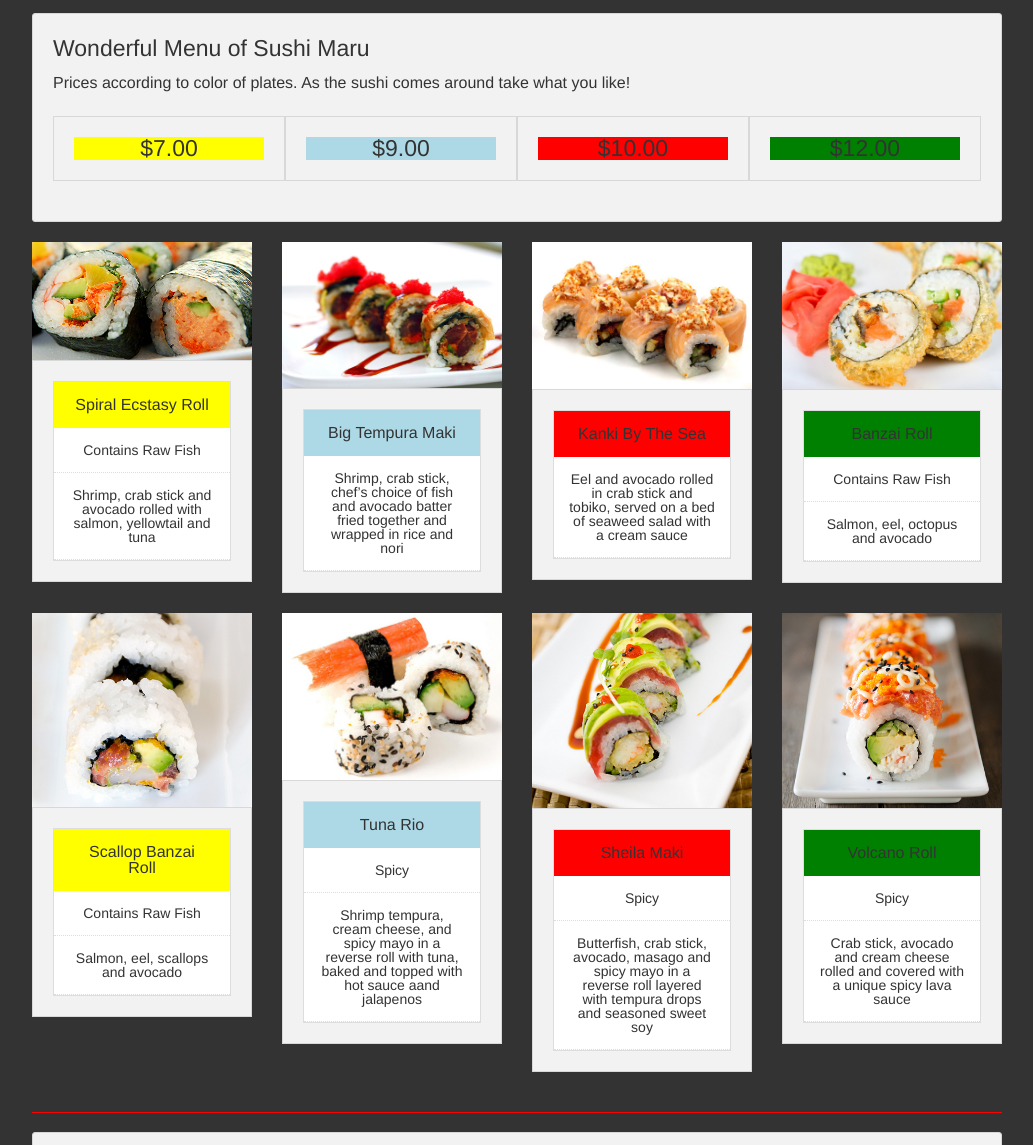
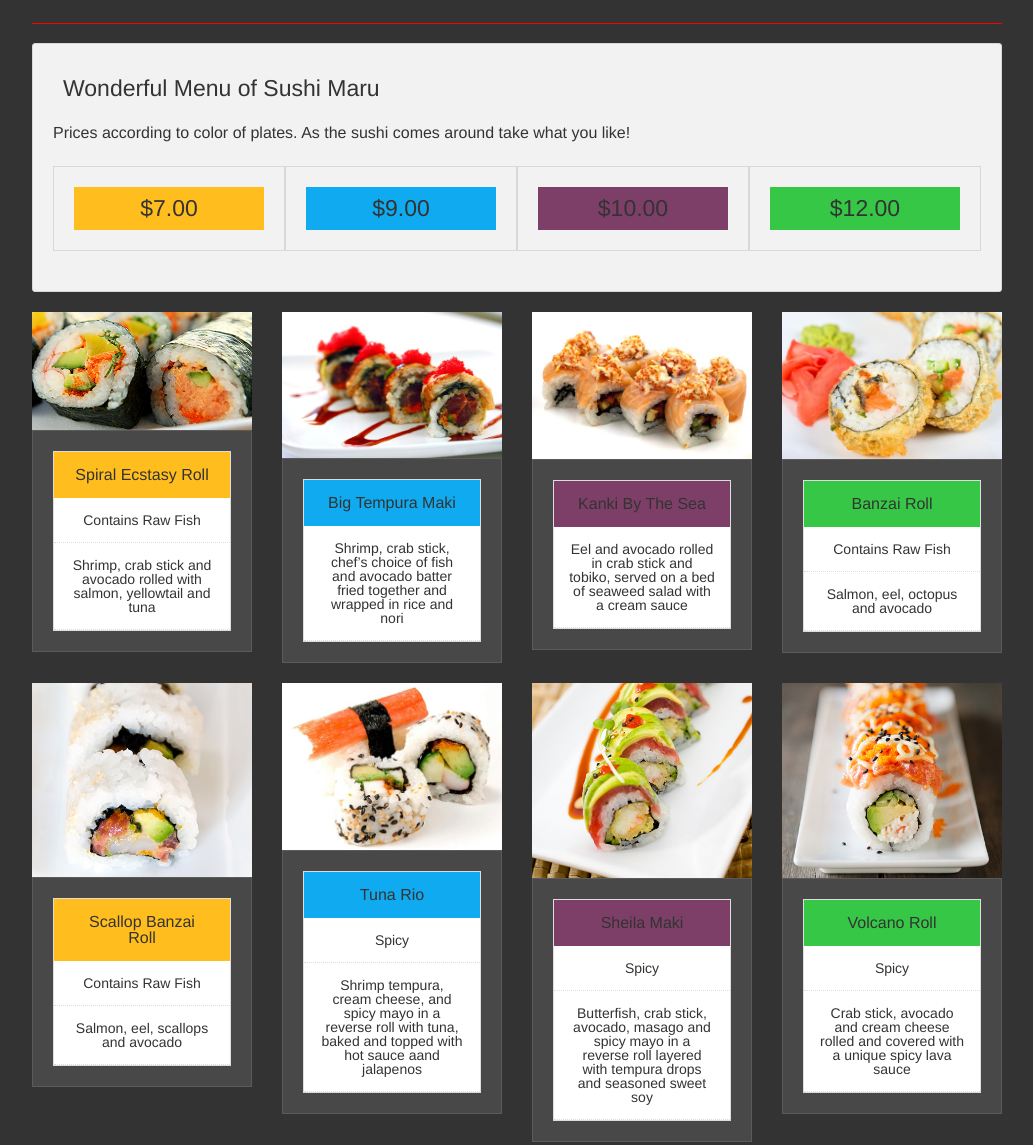
Before and after one commit to trenthp/sushi-site-revision1, a plain HTML site: page index.html in a window 1280 px wide. Shown: the part 726-1871 px from the top of the page, without its empty margins (123-1156 px from the left). Drawn offline with Linux system fonts and the light colour scheme; some packages are replaced by stand-ins of ours.

Commit message:
first revision round

```diff
--- a/css/styles.css
+++ b/css/styles.css
@@ -63,6 +63,16 @@ div.gmap {
 	font-size: 1em;
 }
 
+.panel h4 {
+	padding: 10px;
+}
+
+.menuimg1 .panel,
+.menuimg2 .panel {
+	background: rgba(255,255,255,.1);
+	border-color: rgba(255,255,255,.1);
+}
+
 .menu7,
 .menu9,
 .menu10,
@@ -72,25 +82,25 @@ div.gmap {
 
 .menu7 h4,
 .pricing-table .menu7 {
-	background: yellow;
+	background: #ffbe1d;
 }
 
 .menu9 h4,
 .pricing-table .menu9 {
-	background: lightblue;
+	background: #0faaef;
 }
 
 .menu10 h4,
 .pricing-table .menu10 {
-	background: red;
+	background: #7d3f67;
 }
 
 .menu12 h4,
 .pricing-table .menu12 {
-	background: green;
+	background: #36c746;
 }
 
-.menuimg img {
+.menuimg1 img {
 	width: 100%;
 	height: 100%;
 }
--- a/index.html
+++ b/index.html
@@ -3,7 +3,7 @@
   <head>
     <meta charset="utf-8" />
     <meta name="viewport" content="width=device-width, initial-scale=1.0" />
-    <title>Sushi Maru Spokane</title>
+    <title>REVISION 1</title>
 
     <link rel="stylesheet" href="css/foundation.css" />
     <link rel="stylesheet" href="css/styles.css" />
@@ -116,7 +116,7 @@
     </div>
 
 
-    <div class="row menuimg">
+    <div class="row menuimg1">
 
       <div class="large-3 small-6 columns">
         <img src="img/sushi2.jpg">
@@ -162,7 +162,7 @@
 
     </div>
 
-    <div class="row">
+    <div class="row menuimg2">
 
       <div class="large-3 small-6 columns">
         <img src="img/sushi5.jpg">
@@ -241,7 +241,7 @@
           <dl class="accordion" data-accordion>
             <dd>
               <a href="#panel1">What is Conveyor Belt Sushi?</a>
-              <div id="panel1" class="content">
+              <div id="panel1" class="content active">
                 <img src="img/conveyor.jpg" alt="">
                 Conveyor belt sushi, (also called sushi-go-round) mainly by foreigners living in Japan, is the popular English translation for Japanese fast-food sushi. In Australia, it is also known as sushi-train (as the sushi goes around a track on a train rather than a conveyor belt.) In South Korea, conveyor belt sushi has become popular and is known as “revolving sushi”. Kaiten-sushi is a sushi restaurant where the plates with the sushi are placed on a rotating conveyor belt that winds through the restaurant and moves past every table and counter seat. Customers may place special orders but most simply pick their selections from a steady stream of fresh sushi moving along the conveyor belt.  The final bill is based on the number and color of plates of the consumed sushi.
               </div>
@@ -266,7 +266,6 @@
 
 
 <!-- Footer -->
-    <div class="jumpto-block">
       <footer class="row">
         <div class="large-12 columns"><hr />
             <div class="row">
@@ -286,7 +285,6 @@
             </div>
         </div>
       </footer>
-     </div>
 <!-- End Footer -->
 
 
--- a/js/scripts.js
+++ b/js/scripts.js
@@ -1,7 +1,6 @@
 // Make Foundation Go!
 $(document).foundation();
 
-// Your Awesome Scripts!
 $(document).ready(function(){
 
 	new Maplace({
@@ -21,6 +20,4 @@ $(document).ready(function(){
 	  navContainer: false, // If you want to place your jump to menu somewhere else, simply add a selector to your predefined jump to menu container here. The default is false and it will automatically be generated.
 	});
 
-	console.log('Page Loaded. Lets Do this!');
-
 });
```
